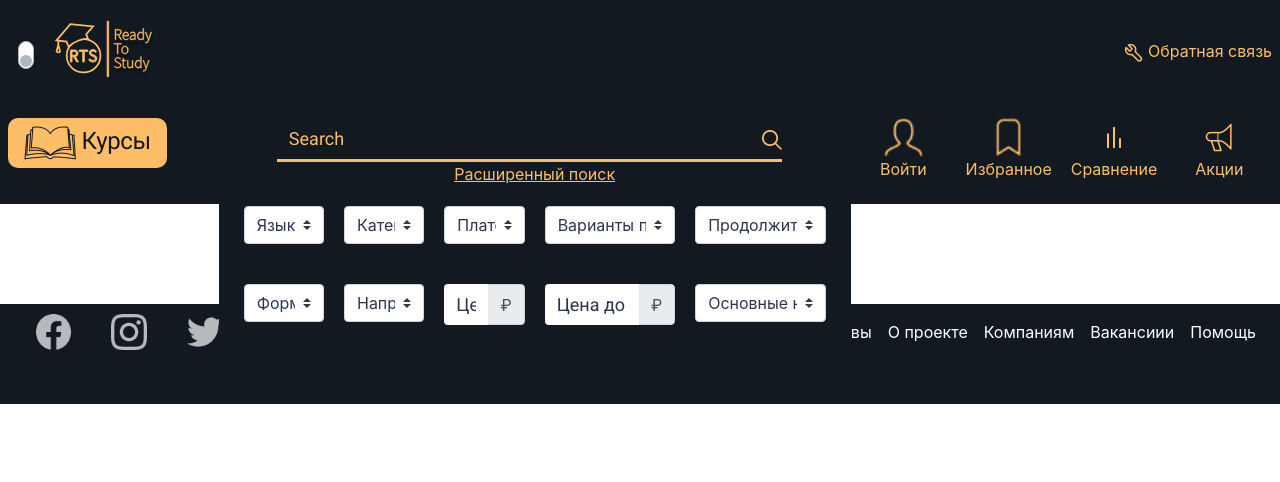
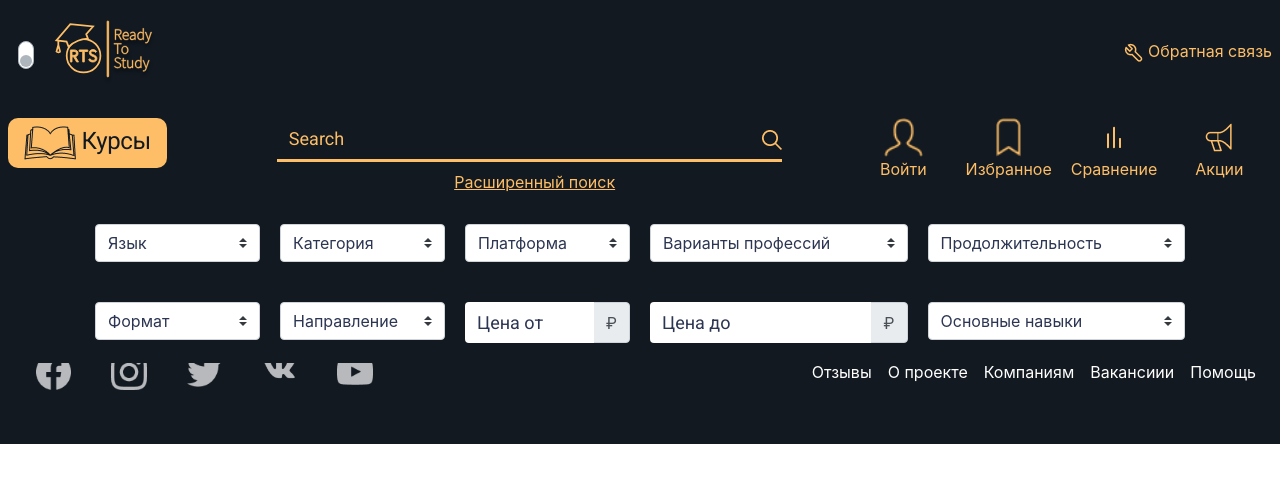
Before and after one commit to maksimchernev/e-edu-react, a React (Create React App) app in the folder frontend/: page /courses in a window 1280 px wide. Both pictures are taken after a click on the button "Расширенный поиск". Shown: the top 482 px of the page. Built offline with nearby package versions, Linux system fonts and the light colour scheme; no server answers.

Commit message:
fix filters style

```diff
--- a/frontend/src/components/filters.js
+++ b/frontend/src/components/filters.js
@@ -6,7 +6,7 @@ import '../сss/filters.css'
 export const  Filters =() => {
       return(
          <div className="filters-grid">
-              <div className="courseFilters" fluid>
+              <div className="courseFilters" fluid id="courseFilters">
                 <Container>
                       <Row>
                         <Col xs={2} className="colFilters">
--- a/frontend/src/components/nav.js
+++ b/frontend/src/components/nav.js
@@ -90,7 +90,7 @@ export const Nav_ = () => {
                 <Button onClick={() => setOpen(!open)} className="navButton" variant="link" aria-controls="collapse" aria-expanded={open} >
                     <p className="navLink" >Расширенный поиск</p>
                 </Button>
-                <Collapse in={open} className="filters">
+                <Collapse in={open}>
                     <div id="collapse" fluid={true}>
                          <Filters />
                     </div>
--- a/frontend/src/сss/filters.css
+++ b/frontend/src/сss/filters.css
@@ -1,13 +1,19 @@
-filters-grid{
+.filters-grid{
 padding: 0px 0px 40px 0px;
+
 }
 
 .courseFilters {
   background-color: #121921 !important;
-  position: relative;
+  position: fixed;
   z-index: 1;
   min-width:100%;
+  max-width: 100%;
+  left: 0;
+  top: 204px;
 }
+
+
 
 .rowFilters {
   padding: 20px 10px 20px 10px;
```
